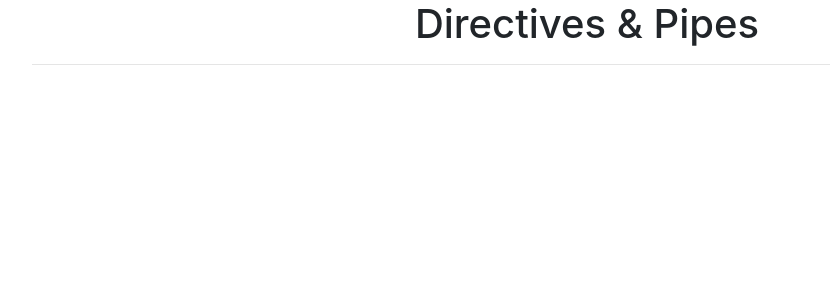
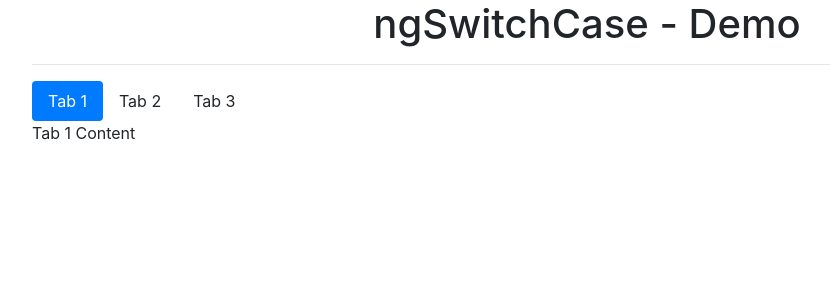
Before and after one commit to gprathuish/angular-directives-and-pipes, an Angular app: page / in a window 1280 px wide. Shown: the top 300 px of the page, without its empty margins (53-883 px from the left). Built offline with nearby package versions, Linux system fonts and the light colour scheme.

Commit message:
ngSwitchCase Demo

```diff
--- a/src/app/app.component.html
+++ b/src/app/app.component.html
@@ -1,7 +1,21 @@
 <!--The content below is only a placeholder and can be replaced.-->
-<div class="container text-center">
-  <h1>
-    Directives & Pipes
+<div class="container">
+  <h1 class="text-center">
+    ngSwitchCase - Demo
   </h1>
   <hr>
+
+  <ul class="nav nav-pills">
+    <li class="nav-item"><a class="nav-link" [class.active]="tabToShow == 'tab1'" (click)="tabToShow = 'tab1'">Tab 1</a></li>
+    <li class="nav-item"><a class="nav-link" [class.active]="tabToShow == 'tab2'" (click)="tabToShow = 'tab2'">Tab 2</a></li>
+    <li class="nav-item"><a class="nav-link" [class.active]="tabToShow == 'tab3'" (click)="tabToShow = 'tab3'">Tab 3</a></li>
+  </ul>
+
+  <div [ngSwitch]="tabToShow">
+    <ng-template [ngSwitchCase]="'tab1'">
+      <div>Tab 1 Content</div>
+    </ng-template>
+    <div *ngSwitchCase="'tab2'">Tab 2 Content</div>
+    <div *ngSwitchCase="'tab3'">Tab 3 Content</div>
+  </div>
 </div>
--- a/src/app/app.component.ts
+++ b/src/app/app.component.ts
@@ -6,5 +6,5 @@ import { Component } from '@angular/core';
   styleUrls: ['./app.component.css']
 })
 export class AppComponent {
-  title = 'angular-directives-and-pipes';
+  tabToShow = 'tab1';
 }
```
